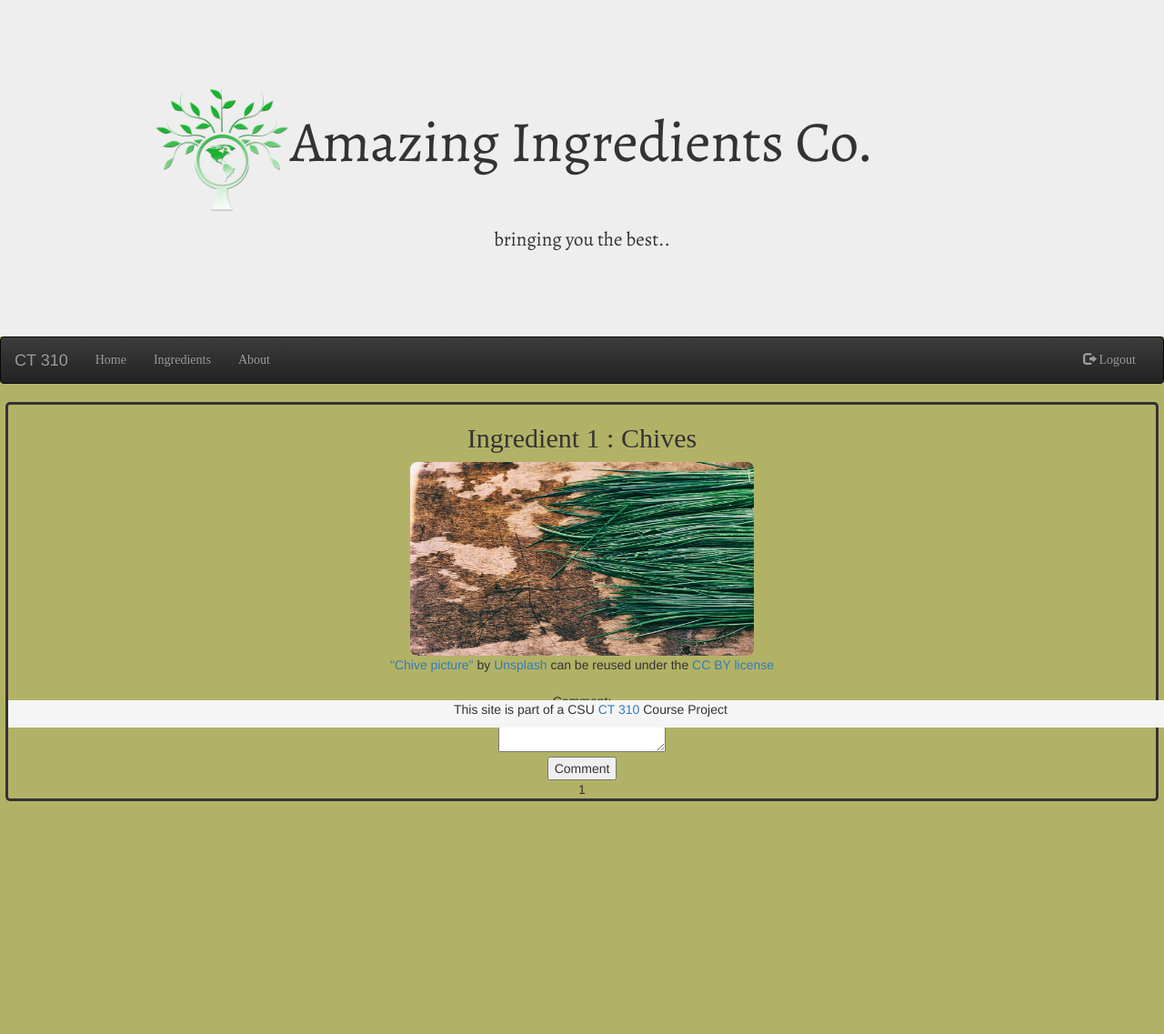
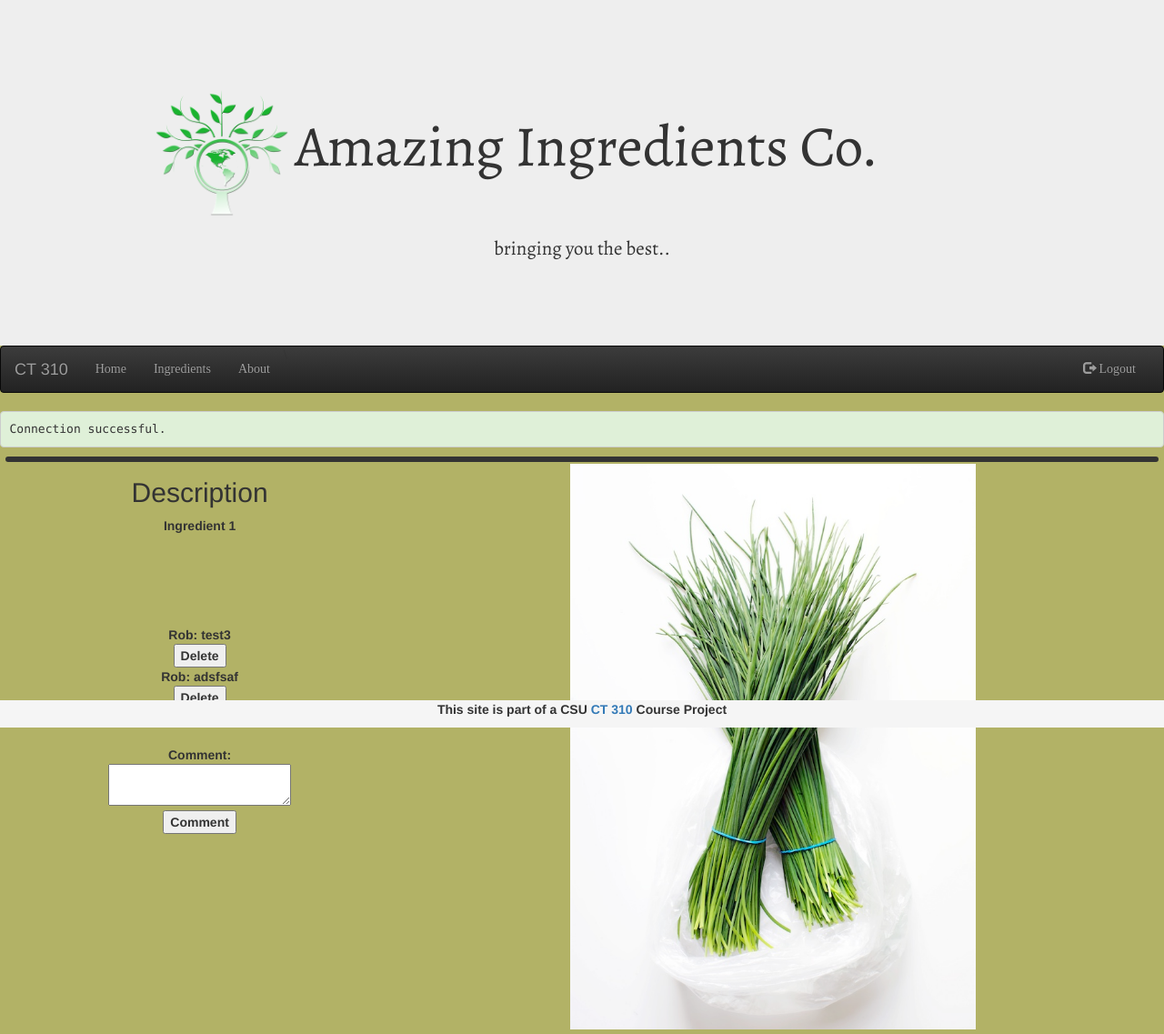
Before and after one commit to Alansor/ifyTwo, a PHP site: page /ingredient.php?name=Chives in a window 1280 px wide. Shown: the whole page at 91% size. Before the commit the page ends 881 px from the top, so only its background shows below. Run offline with PHP 8.4, Linux system fonts and the light colour scheme; the visitor is signed in with stand-in values (Sample User, id 1); data comes from the database, SQL or seed files in the repository; both versions use the stored data as it was after the commit; some libraries are stand-ins or nearby versions.

Commit message:
dynamic ingredients

```diff
--- a/RobFiles/project2/custom.css
+++ b/RobFiles/project2/custom.css
@@ -18,6 +18,7 @@ body{
 	background-color: #b2b266;
 
 
+
 }
 
 .about{
@@ -30,7 +31,7 @@ body{
 
 .ingredients{
 
-	margin:40px 0 30px 0;
+	margin:40px 0 600px 0;
 	border-style: solid;
 	border-width: 3px;
 }
@@ -41,7 +42,9 @@ footer{
   	width: 100%;
   	height: 30px;
   	background-color: #f5f5f5;
+	margin-top: 10px;
 }
+
 
 .jumbotron {
 	margin-bottom: 0px;
--- a/RobFiles/project2/index.php
+++ b/RobFiles/project2/index.php
@@ -17,7 +17,7 @@ session_start();
 
 	foreach( $ingredients as $row) {
 		echo '<div class="col-lg-2 col-md-2 ingredients" align="center">';
-		echo '<a href="ingredient.php">';
+		echo '<a href="ingredient.php?name=' . $row["name"] . '">';
                              echo  '<img src="images/' . $row["image"] . '" class="img-rounded" alt="ingredient1" style="width:150px;height:150px;border:3;">';
                        echo ' </a>';
 			echo '<p>'. $row["name"] . '</p>';
--- a/RobFiles/project2/ingredient.php
+++ b/RobFiles/project2/ingredient.php
@@ -2,68 +2,119 @@
 session_start();
 ?>
 
+
+
 <?php
 	include 'header.php';
+	include 'dbconnect.php';
 
-?>
-<link rel="stylesheet" href="style-ing.css" type="text/css" />
-<div class="content">
-<h2 style="font-family: 'Playfair', serif;">Ingredient 1 : Chives </h2>
-<img src="images/chive.jpg" alt="Image Can't be Displayed! style:" style="border-radius: 8px;"  >
-<p><a href="https://pixabay.com/p-1031315/?no_redirect">"Chive picture"</a> by <a href="https://pixabay.com/en/users/Unsplash-242387/">Unsplash</a> can be reused under the <a href="https://creativecommons.org/licenses/by/2.0/">CC BY license</a>  </p>
+	function delete_comment($comment2, $dbh){
+		$delete_query = "DELETE FROM COMMENTS WHERE COMMENT='$comment2'";
+		$remove = $dbh->prepare($delete_query);
+		$remove->execute();
+		echo "<meta http-equiv='refresh' content='0'>";
+	}
+
+/*	function comment_query(){
+          foreach( $comment_col as $comment){
+
+          echo $comment["user"] . ": " . $comment["comment"] . "<br / <br />";
+          }
+
+         echo "<br /> <br />";
+
+
+	}*/
+
+	$name=$_GET["name"];
+	$query = "SELECT * FROM INGREDIENTS WHERE NAME='$name'";
+	$info = $dbh->prepare($query);
+	$info->execute();
+	$info = $info->fetch();
+
+	$comment_query = "SELECT * FROM COMMENTS WHERE ingredient='$name'";
+	$comment_col = $dbh->prepare($comment_query);
+        $comment_col->execute();
 
 
 
+	$description = $info['description'];
+	$image = $info['image'];
+	$delete_text='';
+
+?>
+
+<link rel="stylesheet" href="style-ing.css" type="text/css" />
+<div class="content" >
+ <div class="col-md-4">
+               <div class="bodyCenter">
+                  <strong>
+                    <h2> Description </h2>
+                    	<p><?php echo $description; ?></p>
+			<br /> <br /> <br /> <br />
 <?php
 
- if(isset($_SESSION['user'])){
- if(!isset($_SESSION['ing1'])){
+         foreach( $comment_col as $comment){
 
-	$_SESSION['ing1']='';
+         echo $comment["user"] . ": " . $comment["comment"] . "<br / <br />";
+
+		if(isset($_SESSION['user']) && $_SESSION['admin']==2){
+			echo	'<form name="delete" method="post" action="#">
+				<input type="submit" value="Delete" name="remove">
+				</form>';
+
 		}
 
 
+         }
+
+		if(isset($_POST['remove'])){
+			$delete_text= $comment['comment'];
+			delete_comment($delete_text, $dbh);
+			$_POST['remove']=NULL;
+		}
+
+	echo "<br /> <br />";
+
+
+
+
+
+	if (isset ($_SESSION['user'])){
 echo <<<EOT
-
-<form method='post'>
-
+		<form action="" method='post'>
 		Comment:<br />
   		<textarea name='comment' id='comment'></textarea><br />
   		<input type='submit' value='Comment' />
 
 		</form>
-
-
-
 EOT;
 		if(isset($_POST['comment'])){
 
-$var= filter_var($_POST['comment'],FILTER_SANITIZE_STRING) . "<br/>";
+			$user= $_SESSION['user'];
+			$post_comment=filter_var($_POST['comment'],FILTER_SANITIZE_STRING);
+			$post_query = "INSERT INTO COMMENTS values('$name','$user','$post_comment')";
+	       		$comment_post = $dbh->prepare($post_query);
+ 	        	$comment_post->execute();
+			echo "<meta http-equiv='refresh' content='0'>";
+		}
 
-if(($_SESSION['ing1']==NULL)){
-	$_SESSION['ing1']=$var;
-}else{
-	$_SESSION['ing1'] = $_SESSION['ing1'] . $var . "<br/>";
-}
-}
-echo $_SESSION['ing1'];
 	}
 ?>
 
 
+		</div>
+</div>
+
+<div class="col-lg-8">
+         <div class="hidden-sm hidden-xs">
+            <?php echo '<img src="images/' . $image . '" class="ingImg" title="Mmmmm, ' . $name . '" alt="Photo of ' . $name . '" />'; ?>
+        </div>
+</div>
 
 
 
-
-
-
-
-
-
-
-
-
-
+</div>
 <?php
 	include 'footer.php';
 
--- a/RobFiles/project2/login.php
+++ b/RobFiles/project2/login.php
@@ -26,7 +26,7 @@ if(!empty ($_POST['user'])  && !empty($_POST['pass'])){
 	$user=$_POST['user'];
 	$pass=$_POST['pass'];
 
-	$pass_query =  "SELECT PASSWORD FROM USERS WHERE USER='$user'";
+	$pass_query =  "SELECT * FROM USERS WHERE USER='$user'";
 	$db_pass = $dbh->prepare($pass_query);
 	$db_pass->execute();
 	$db_pass = $db_pass->fetch();
@@ -34,7 +34,8 @@ if(!empty ($_POST['user'])  && !empty($_POST['pass'])){
 	if ($db_pass['password'] === $pass){
 
 		$_SESSION['user']=$user;
-
+		$_SESSION['email']=$db_pass['email'];
+		$_SESSION['admin']=$db_pass['admin'];
 		echo " Login is successful!<br/>";
  		header("Location: index.php");
 		date_default_timezone_set('America/Denver');
--- a/RobFiles/project2/style-ing.css
+++ b/RobFiles/project2/style-ing.css
@@ -17,5 +17,6 @@
 
 img{
 
-width: 30%;
+width: 55%;
+margin: 5px;
 }
```
Also changed, not shown: RobFiles/project2/project2.sqlite. Lines whose indentation alone changed are shown as unchanged.
